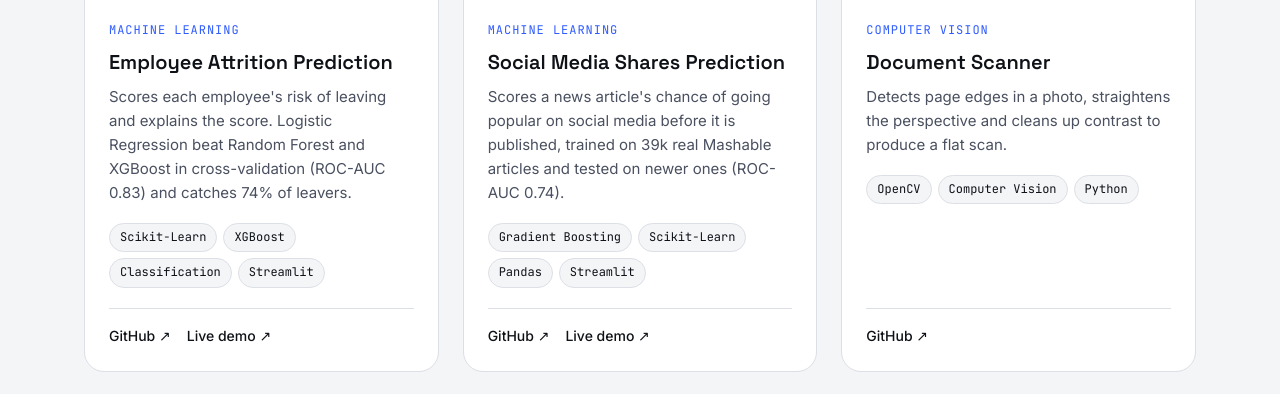
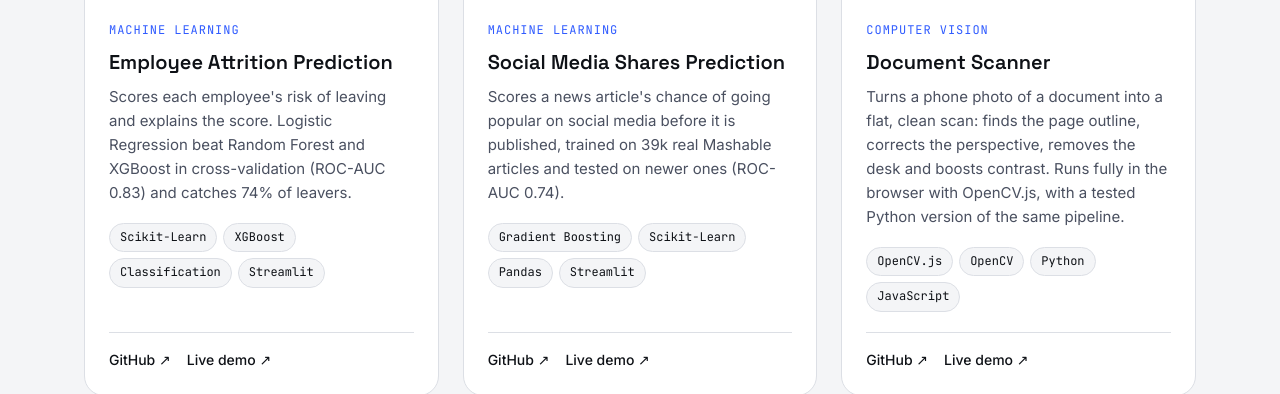
Before and after one commit to Qasim00760/My-portfolio, a plain HTML site: page index.html in a window 1280 px wide. Shown: the part 2584-2978 px from the top of the page. Drawn offline with Linux system fonts and the light colour scheme; grey boxes are pictures that could not be loaded.

Commit message:
Point Document Scanner card to the new repo and live demo
Co-Authored-By: Claude Opus 5.5 <noreply@anthropic.com>
Claude-Session: https://claude.ai/code/session_0149ZQrfuG7TBYKWBudKiQmk

```diff
--- a/data/projects.js
+++ b/data/projects.js
@@ -95,11 +95,11 @@ window.PROJECTS = [
   {
     title: "Document Scanner",
     category: "computer-vision",
-    description: "Detects page edges in a photo, straightens the perspective and cleans up contrast to produce a flat scan.",
-    tech: ["OpenCV", "Computer Vision", "Python"],
+    description: "Turns a phone photo of a document into a flat, clean scan: finds the page outline, corrects the perspective, removes the desk and boosts contrast. Runs fully in the browser with OpenCV.js, with a tested Python version of the same pipeline.",
+    tech: ["OpenCV.js", "OpenCV", "Python", "JavaScript"],
     image: "assets/images/Document_scanner.png",
-    github: "https://github.com/Qasim00760/Document_Scanner_App",
-    live: ""
+    github: "https://github.com/Qasim00760/document-scanner",
+    live: "https://qasimdocscan.netlify.app/"
   },
   {
     title: "Parking Space Occupancy Detector",
--- a/index.html
+++ b/index.html
@@ -307,7 +307,7 @@
     </button>
   </div>
 
-  <script src="./data/projects.js?v=24"></script>
+  <script src="./data/projects.js?v=25"></script>
   <script src="./assets/js/script.js?v=7"></script>
 
   <script>
```
